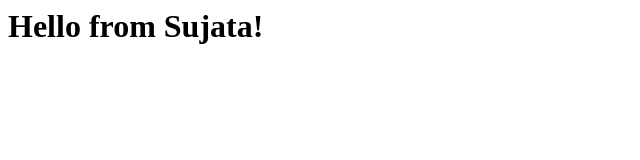
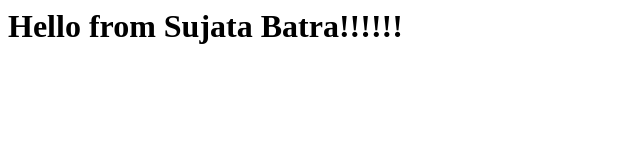
Before and after one commit to Sujatabatra/wileyc256jenkins, a plain HTML site: page index.html in a window 1280 px wide. Shown: the whole page, without its empty margins (0-640 px from the left). Drawn offline with Linux system fonts and the light colour scheme.

Commit message:
Update index.html

```diff
--- a/index.html
+++ b/index.html
@@ -3,6 +3,6 @@
 <title>welcome to jenkins!</title>
 </head>
 <body>
-<h1>Hello from Sujata!</h1>
+<h1>Hello from Sujata Batra!!!!!!</h1>
 </body>
 </html>
```
